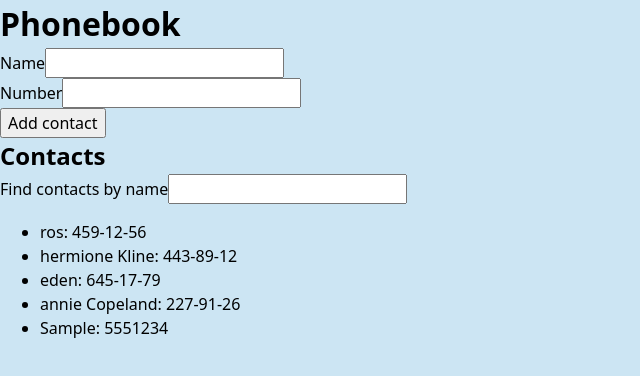
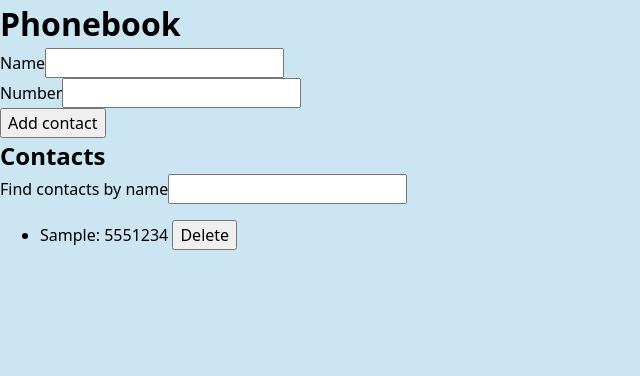
Before and after one commit to AndriiShliakhta/goit-react-hw-02-phonebook, a React (Create React App) app: page / in a window 1280 px wide. Both pictures are taken after typing "Sample", "5551234" into the empty fields and a click on the button "Add contact". Shown: the top 376 px of the page, without its empty margins (0-640 px from the left). Built offline with nearby package versions, Linux system fonts and the light colour scheme.

Commit message:
Шаг 6 задание 2

```diff
--- a/src/App.js
+++ b/src/App.js
@@ -6,12 +6,7 @@ import Filter from './Filter/Filter';
 
 class App extends Component {
   state = {
-    contacts: [
-      { id: 'id-1', name: 'ros', number: '459-12-56' },
-      { id: 'id-2', name: 'hermione Kline', number: '443-89-12' },
-      { id: 'id-3', name: 'eden', number: '645-17-79' },
-      { id: 'id-4', name: 'annie Copeland', number: '227-91-26' },
-    ],
+    contacts: [],
     filter: '',
   };
 
@@ -22,6 +17,11 @@ class App extends Component {
   };
   findContact = e => {
     this.setState({ filter: e.target.value });
+  };
+  deleteContact = id => {
+    this.setState(prev => ({
+      contacts: prev.contacts.filter(contact => contact.id !== id),
+    }));
   };
 
   render() {
@@ -39,6 +39,7 @@ class App extends Component {
           <ContactList
             contacts={this.state.contacts}
             searchName={this.state.filter}
+            deleteContact={this.deleteContact}
           />
         )}
       </>
--- a/src/ContactForm/ContactForm.js
+++ b/src/ContactForm/ContactForm.js
@@ -22,7 +22,7 @@ class ContactForm extends Component {
     });
 
     if (existingContact) {
-      alert('Contact ' + existingContact.name + ' is already in contacts.');
+      alert(existingContact.name + ' is already in contacts.');
       return;
     }
     this.props.addContact(this.state);
--- a/src/ContactList/ContactList.js
+++ b/src/ContactList/ContactList.js
@@ -3,16 +3,24 @@ import ContactListItem from './ContactListItem/ContactListItem';
 
 class ContactList extends Component {
   filteredNames = () => {
-    return this.props.contacts.filter(({ name }) => {
-      return name.toLowerCase().includes(this.props.searchName.toLowerCase());
+    const { contacts, searchName } = this.props;
+    return contacts.filter(({ name }) => {
+      return name.toLowerCase().includes(searchName.toLowerCase());
     });
   };
 
   render() {
+    const { deleteContact } = this.props;
     return (
       <ul>
         {this.filteredNames().map(({ id, name, number }) => (
-          <ContactListItem key={id} name={name} number={number} />
+          <ContactListItem
+            key={id}
+            name={name}
+            number={number}
+            deleteContact={deleteContact}
+            id={id}
+          />
         ))}
       </ul>
     );
--- a/src/ContactList/ContactListItem/ContactListItem.js
+++ b/src/ContactList/ContactListItem/ContactListItem.js
@@ -1,11 +1,15 @@
 import React from 'react';
 
-const ContactListItem = ({ name, number }) => {
+const ContactListItem = ({ name, number, id, deleteContact }) => {
+  const deleteItem = () => {
+    deleteContact(id);
+  };
   return (
     <li>
-      <p>
-        {name}: {number}
-      </p>
+      {name}: {number}{' '}
+      <button type="button" onClick={deleteItem}>
+        Delete
+      </button>
     </li>
   );
 };
```
Also changed, not shown: 6 other files (tests, documents, lock files or other folders).
